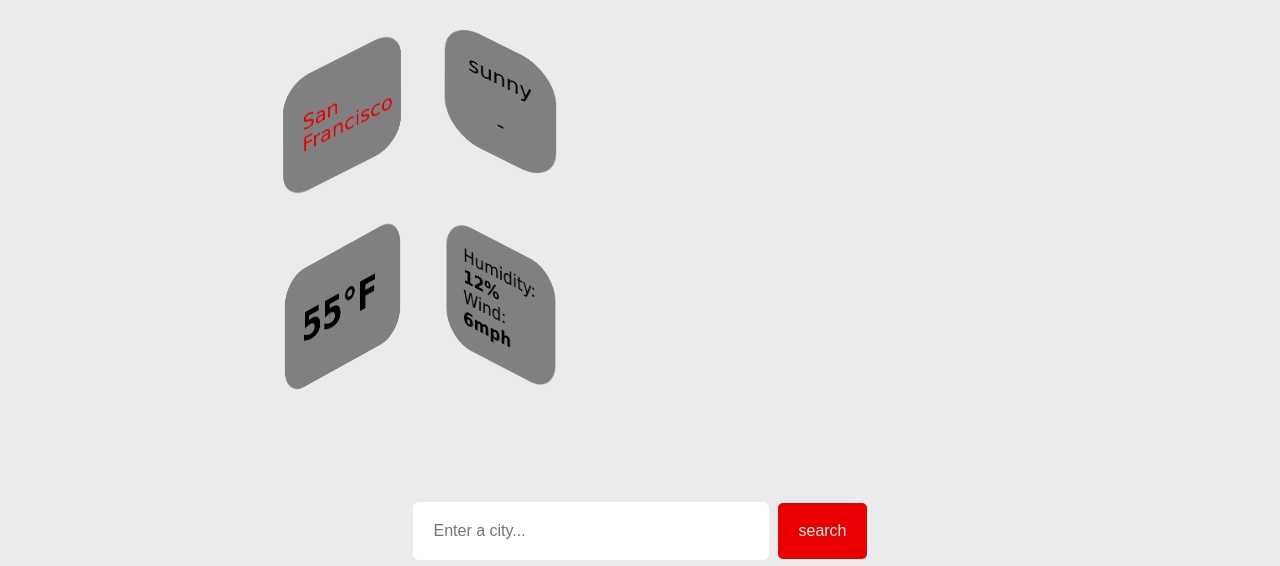
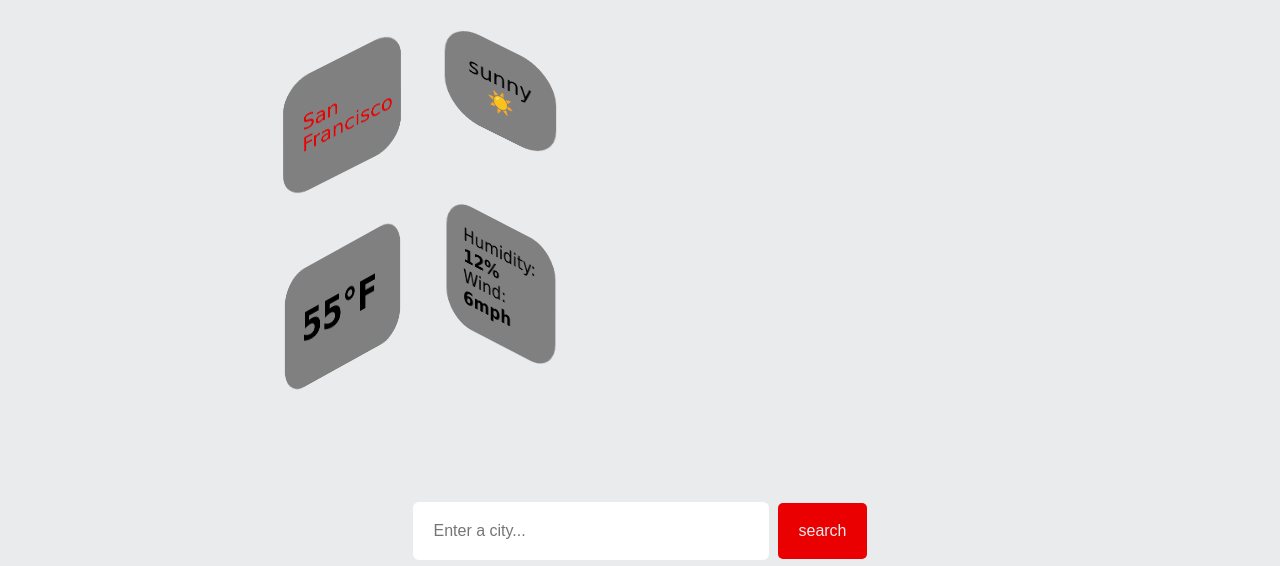
Before and after one commit to jasmine88815/WeatherMapp, a plain HTML site: page index.html in a window 1280 px wide. Shown: the part 234-800 px from the top of the page. Drawn offline with Linux system fonts and the light colour scheme; a web font is replaced by a local one.

Commit message:
updated order of elements
deleted <br/> and extra tags that were not needed

```diff
--- a/index.html
+++ b/index.html
@@ -12,6 +12,7 @@
 <body>
     <h1> <span class="w">W</span><span class="eather">eather</span> <span class="m">M</span> <span class="app">app</span></h1>
     <h4 class="time"> loading 📅⏰...</h4>
+    <div class="container">
     <div class="mapIcon">
         <img src="src/maps-line-icon.svg"/>
     </div>
@@ -24,12 +25,11 @@
     <span class="mainTemp"><strong>55°F</strong></span>
     <ul class="descLogo">
     <li class="description">sunny</li>
-    <br/>
-    <li class="weatherLogo">-</li></ul>
+    <li class="weatherLogo">☀️</li></ul>
     <ul class="details">
     <li>Humidity: <strong class="hum">12%</strong></li>
     <li>Wind: <strong class="speed">6mph</strong></li></ul>
-    </section>
+    </section></div>
     <div class="globeIcon">
         <object data="src/globetransLoop.svg"></object></div>
     <footer>
```
